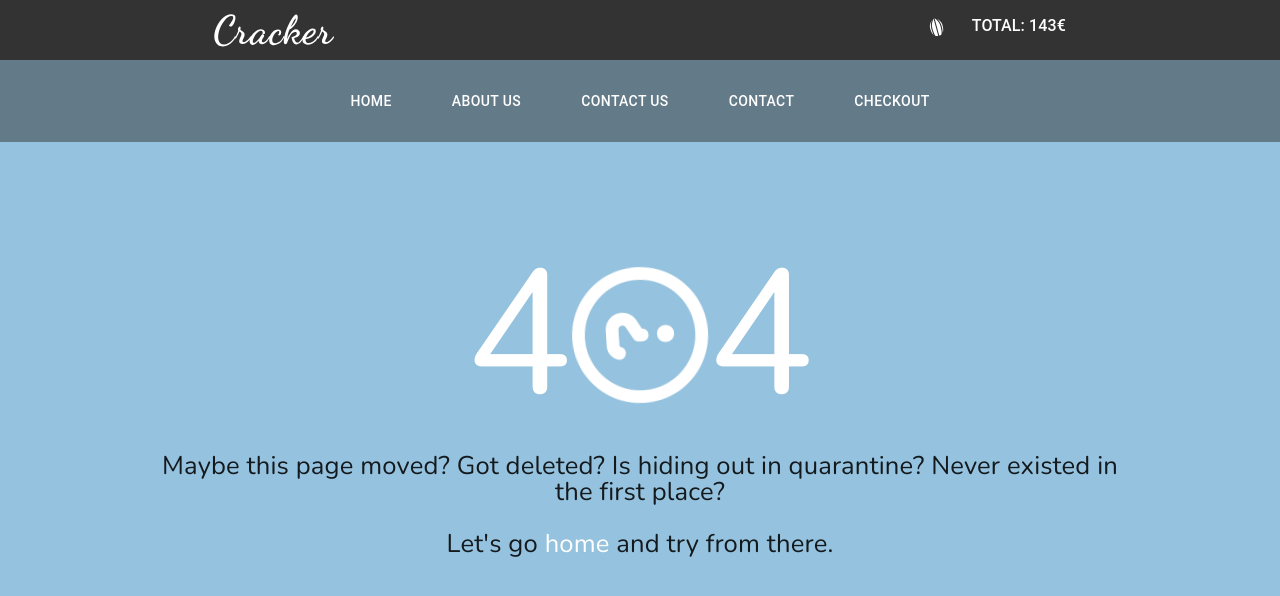
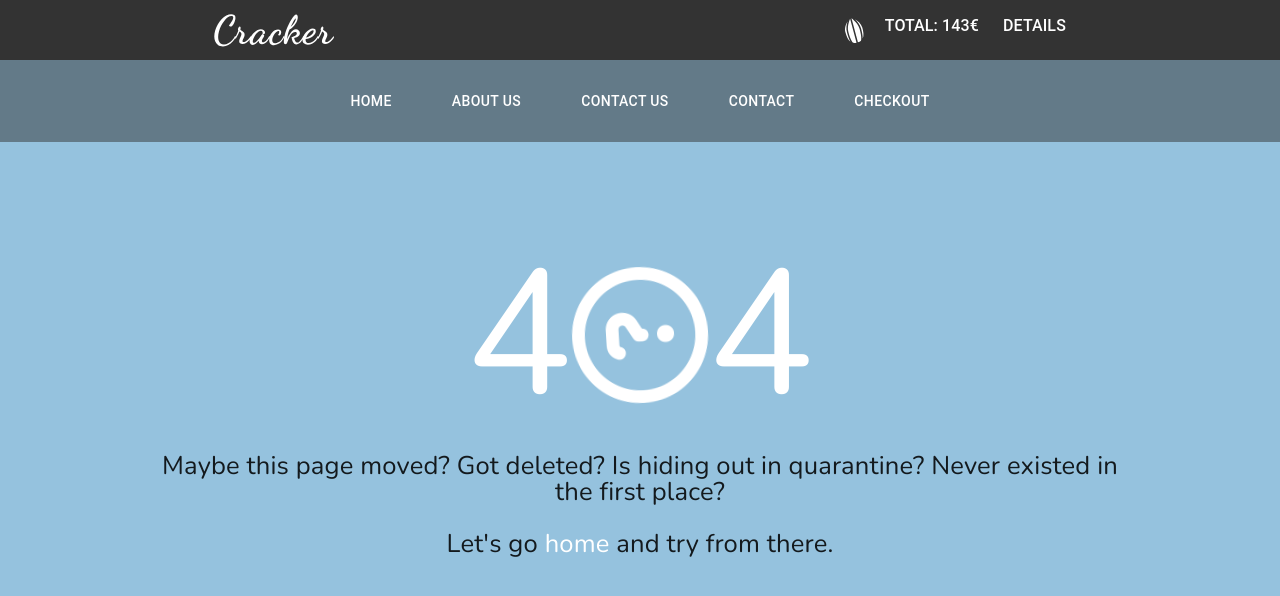
Before and after one commit to Tolkachev-A/test-rex-it, a React (Create React App) app: page / in a window 1280 px wide. Shown: the top 596 px of the page. Built offline with nearby package versions, Linux system fonts and the light colour scheme.

Commit message:
fix: show Modal

```diff
--- a/src/components/CustomAppBar/CustomAppBar.tsx
+++ b/src/components/CustomAppBar/CustomAppBar.tsx
@@ -73,17 +73,9 @@ export const CustomAppBar = () => {
                   justifyContent: 'space-between',
                 }}
               >
-                <Box sx={{ position: 'relative' }}>
-                  <Badge
-                    badgeContent={id?.length || 0}
-                    color="error"
-                    onClick={handleOpen}
-                  >
-                    <img src={Seed} alt="Logo" />
-                  </Badge>
-                  <CustomModal open={open} callback={handleClose} />
-                </Box>
-
+                <Badge badgeContent={id?.length || 0} color="error">
+                  <img src={Seed} alt="Logo" />
+                </Badge>
                 <Typography
                   component="h2"
                   className="hero-section__title"
@@ -95,6 +87,25 @@ export const CustomAppBar = () => {
                 >
                   TOTAL: 143€
                 </Typography>
+                <Box sx={{ position: 'relative' }}>
+                  <Typography
+                    onClick={handleOpen}
+                    component="h2"
+                    className="hero-section__title"
+                    sx={() => ({
+                      color: 'white',
+                      fontWeight: 500,
+                      pl: 3,
+                      '&:hover': {
+                        color: '#FF4200',
+                        cursor: 'pointer',
+                      },
+                    })}
+                  >
+                    DETAILS
+                  </Typography>
+                  <CustomModal open={open} callback={handleClose} />
+                </Box>
               </Box>
             </Container>
           </Box>
--- a/src/components/CustomModal/CustomModal.tsx
+++ b/src/components/CustomModal/CustomModal.tsx
@@ -56,12 +56,14 @@ export const CustomModal = ({ open, callback }: CustomModalI) => {
         open={open}
         onClose={callback}
         BackdropProps={{
-          style: { backgroundColor: 'rgba(0, 0, 0, 0)' }, // Set the background color of the backdrop
+          style: { backgroundColor: 'rgba(0, 0, 0, 0)' },
         }}
         sx={{
           padding: '32px',
           zIndex: 10000,
           backgroundColor: 'initial',
+          maxWidth: '900px',
+          margin: '0px auto',
         }}
       >
         <Box sx={style}>
--- a/src/index.scss
+++ b/src/index.scss
@@ -1,7 +1,6 @@
 body {
   margin: 0;
-  font-family: 'Nunito', sans-serif !important;
-  font-size: 16px;
+    font-size: 16px;
   line-height: 26px;
   -webkit-font-smoothing: antialiased;
   -moz-osx-font-smoothing: grayscale;
```
